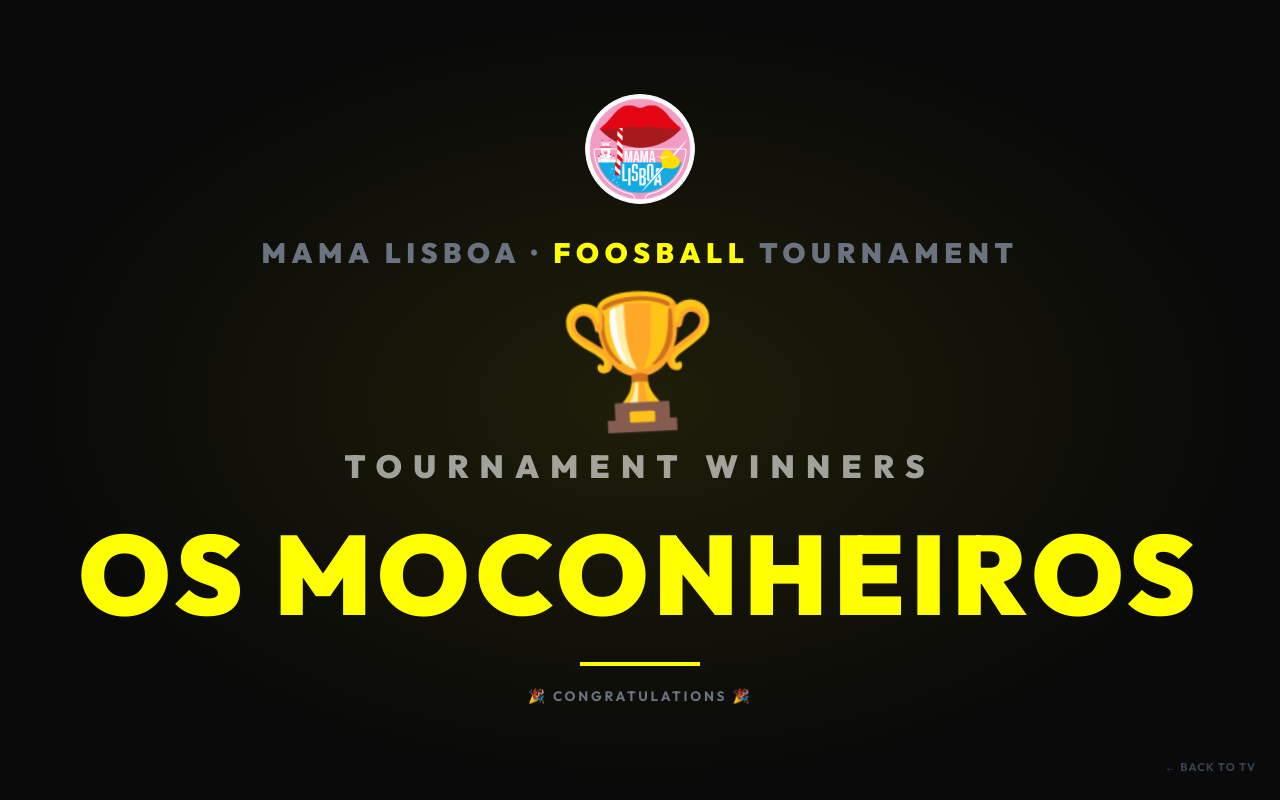
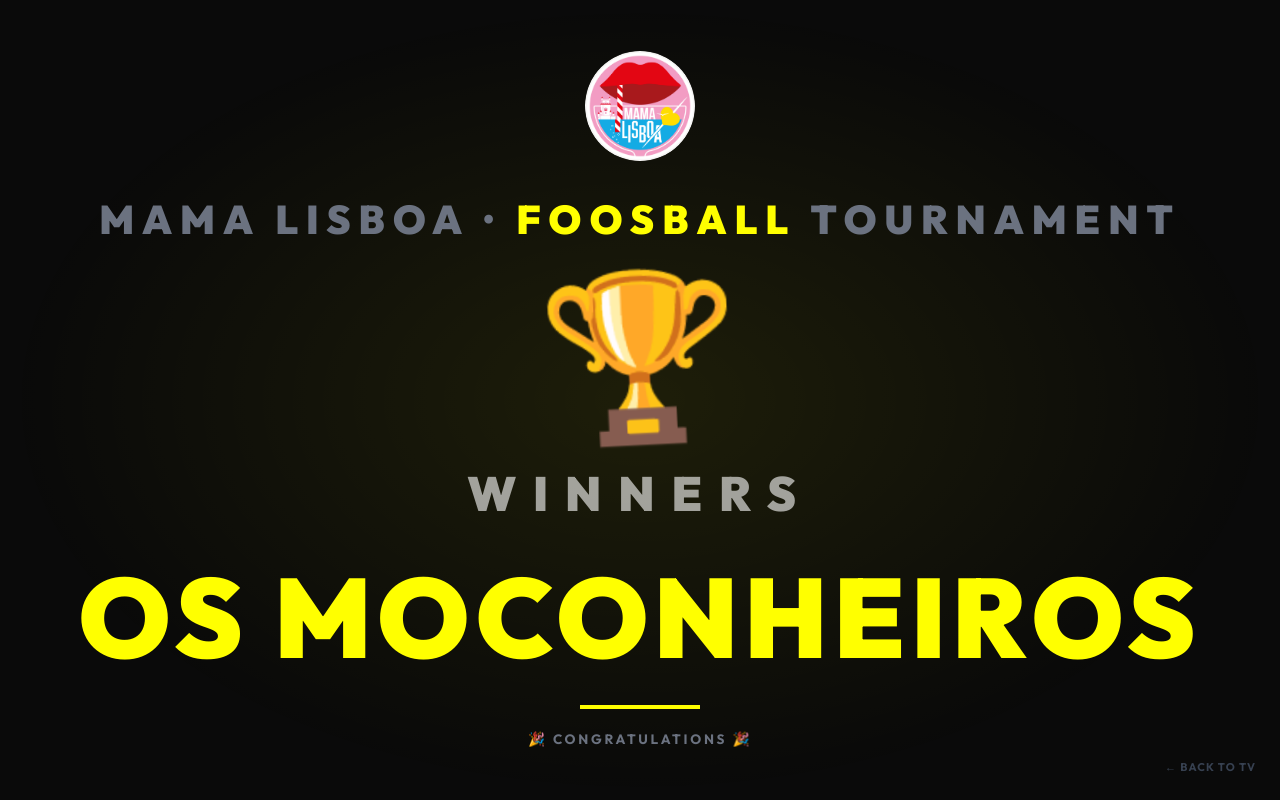
Before and after one commit to ddavid-png/mamasoccer, a React (Vite) app: page /winner in a window 1280 px wide. Built offline with nearby package versions, Linux system fonts and the light colour scheme.

Commit message:
Winner page: bigger text, rename label to just Winners
Co-Authored-By: Claude Sonnet 4.6 <noreply@anthropic.com>

```diff
--- a/src/views/WinnerView.tsx
+++ b/src/views/WinnerView.tsx
@@ -97,25 +97,25 @@ export const WinnerView = () => {
 
             {/* Title */}
             <div className="slide-in-2" style={{
-                fontSize: '1.75rem', fontWeight: 900,
+                fontSize: '2.5rem', fontWeight: 900,
                 textTransform: 'uppercase', letterSpacing: '0.2em',
-                color: '#6b7280', marginBottom: 20,
+                color: '#6b7280', marginBottom: 24,
             }}>
                 Mama Lisboa · <span style={{ color: '#FFFF00' }}>Foosball</span> Tournament
             </div>
 
             {/* Trophy */}
-            <div className="slide-in-3" style={{ fontSize: '8rem', lineHeight: 1, marginBottom: 20 }}>
+            <div className="slide-in-3" style={{ fontSize: '10rem', lineHeight: 1, marginBottom: 24 }}>
                 <span className="trophy-anim">🏆</span>
             </div>
 
             {/* WINNERS label */}
             <div className="slide-in-3" style={{
-                fontSize: '2rem', fontWeight: 900,
+                fontSize: '3rem', fontWeight: 900,
                 textTransform: 'uppercase', letterSpacing: '0.35em',
-                color: '#ffffff99', marginBottom: 28,
+                color: '#ffffff99', marginBottom: 32,
             }}>
-                Tournament Winners
+                Winners
             </div>
 
             {/* TEAM NAME — the big one */}
```
